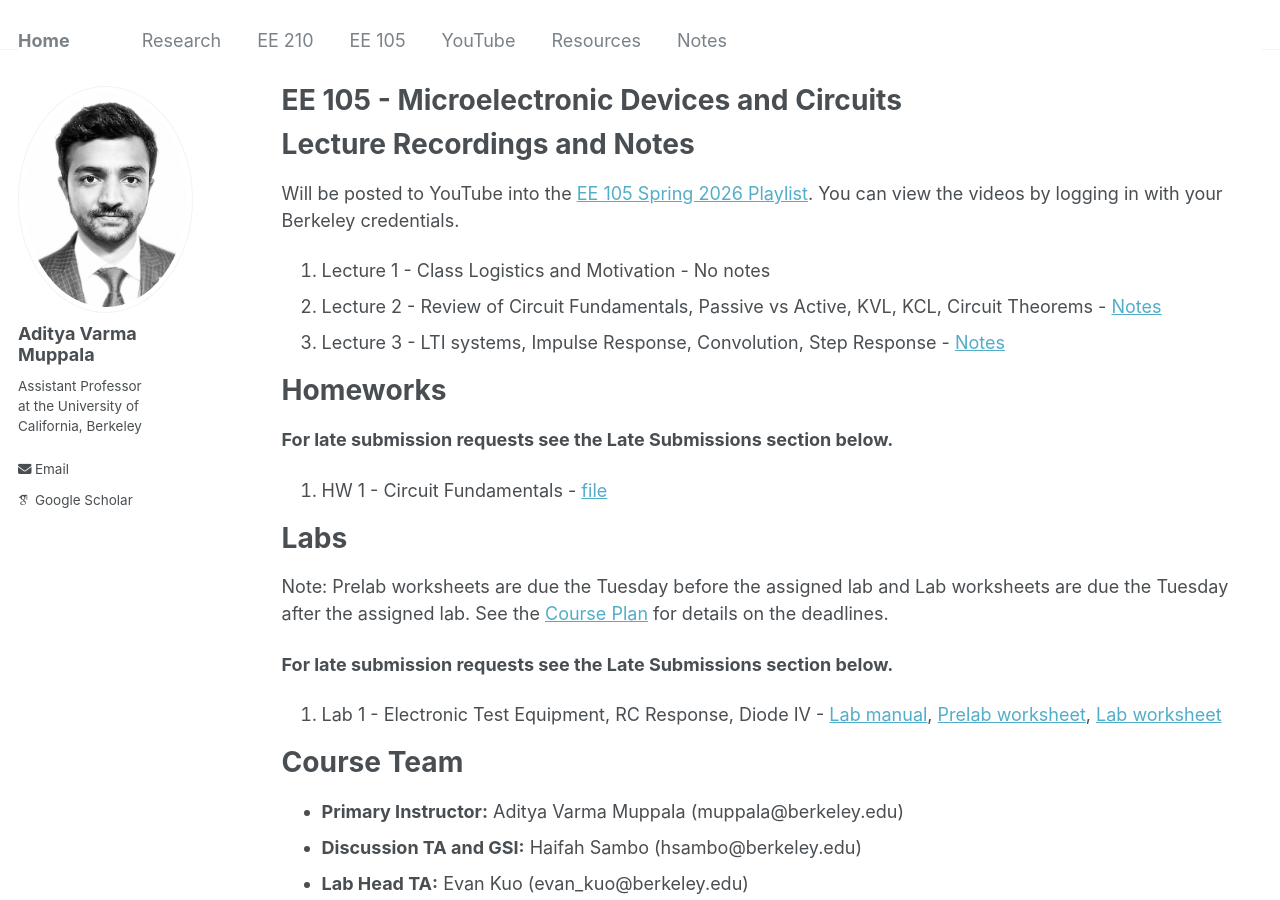
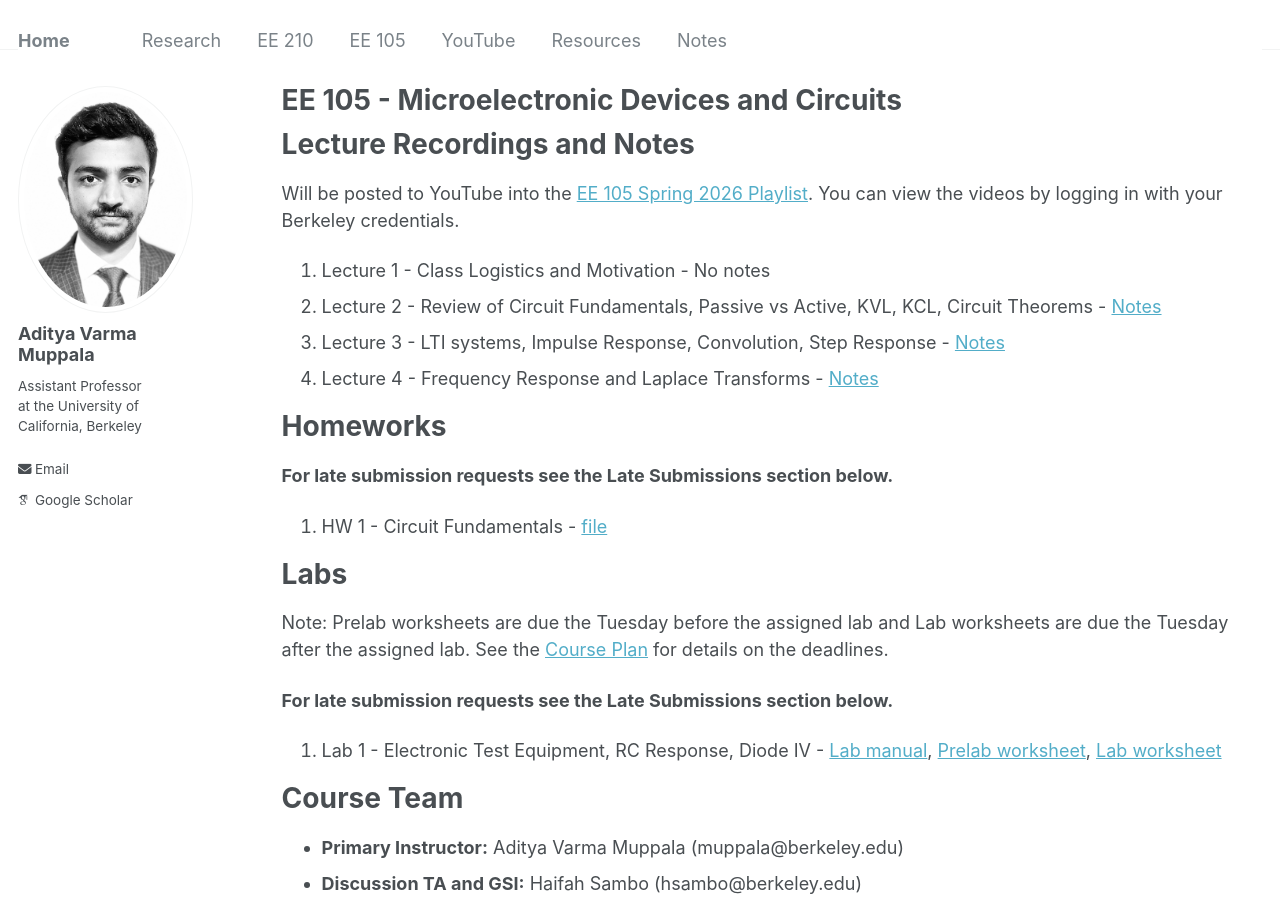
Before and after one commit to AdityaMuppala/adityamuppala.github.io, a Jekyll site: the page built from _pages/teaching105.md, in a window 1280 px wide and 900 px high. Built offline with Jekyll 4.4.1, drawn with Linux system fonts in a browser that asks for light colours; some web fonts are replaced.

Commit message:
Update teaching105.md

```diff
--- a/_pages/teaching105.md
+++ b/_pages/teaching105.md
@@ -11,6 +11,7 @@ Will be posted to YouTube into the [EE 105 Spring 2026 Playlist](https://www.you
 1. Lecture 1 - Class Logistics and Motivation - No notes
 2. Lecture 2 - Review of Circuit Fundamentals, Passive vs Active, KVL, KCL, Circuit Theorems - [Notes](https://adityamuppala.github.io/assets/EE_105/Notes/105_Lec2.pdf)
 3. Lecture 3 - LTI systems, Impulse Response, Convolution, Step Response - [Notes](https://adityamuppala.github.io/assets/EE_105/Notes/105_Lec3.pdf)
+4. Lecture 4 - Frequency Response and Laplace Transforms - [Notes](https://adityamuppala.github.io/assets/EE_105/Notes/105_Lec4.pdf)
 
 # Homeworks
 
```
